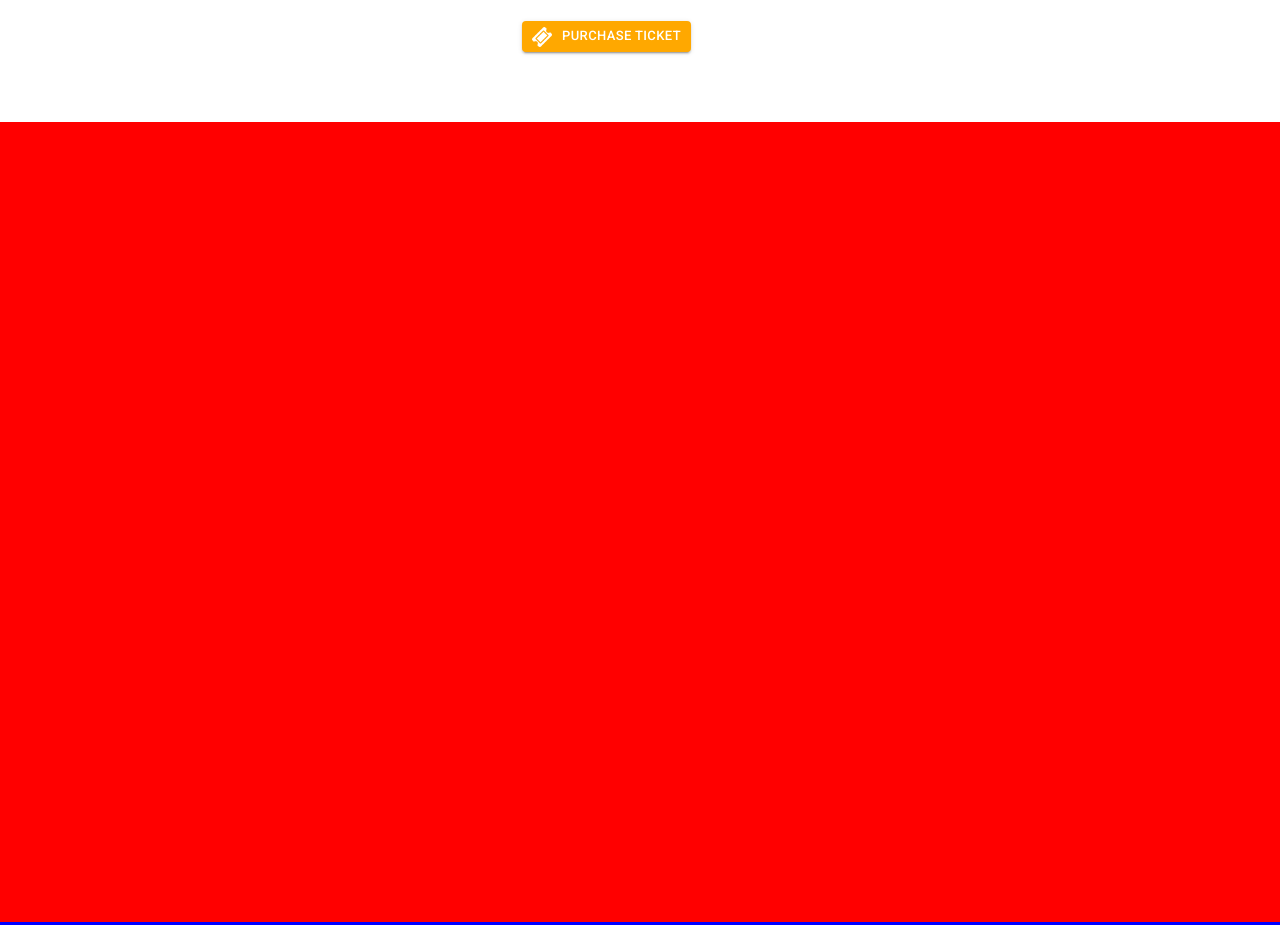
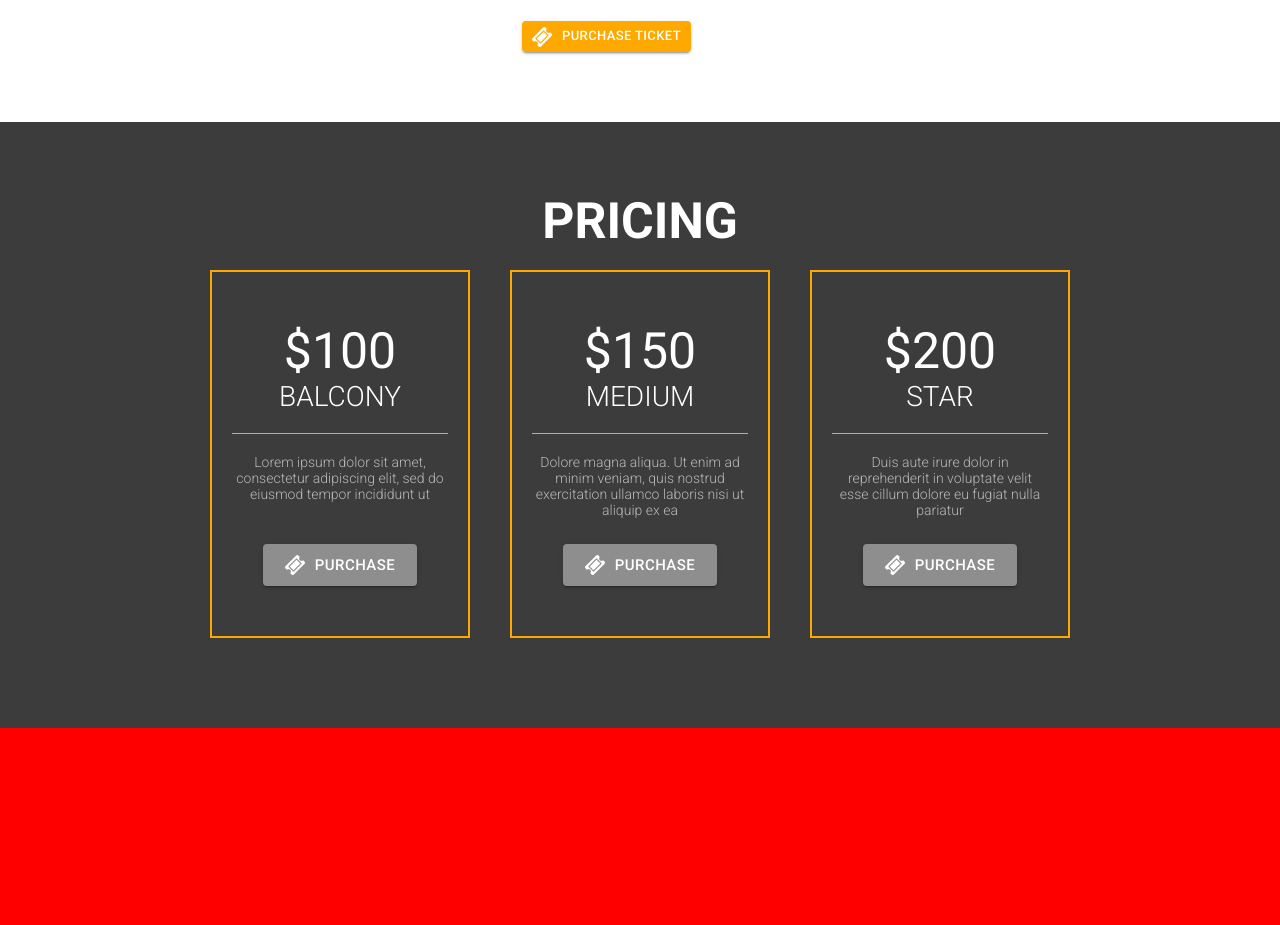
Before and after one commit to nehaniks/the_venue, a React (Create React App) app: page / in a window 1280 px wide. Shown: the part 2046-2971 px from the top of the page. Built offline with nearby package versions, Linux system fonts and the light colour scheme.

Commit message:
Added Pricing

```diff
--- a/src/App.js
+++ b/src/App.js
@@ -6,6 +6,7 @@
 import Featured from "./components/featured";
 import VenueInfo from "./components/venueInfo";
 import Highlights from "./components/highlights";
+import Pricing from "./components/pricing";
 
 const App = () => {
   return (
@@ -16,6 +17,7 @@
       </>
       <VenueInfo />
       <Highlights />
+      <Pricing />
       <div style={{ backgroundColor: "red", height: "800px" }}></div>
       <div style={{ backgroundColor: "blue", height: "800px" }}></div>
       <div style={{ backgroundColor: "green", height: "800px" }}></div>
--- /dev/null
+++ b/src/components/pricing/index.js
@@ -0,0 +1,48 @@
+import React from "react";
+import MyButton from "../utils/MyButton";
+import { Zoom } from "react-awesome-reveal";
+
+const Pricing = () => {
+  const priceState = {
+    price: [100, 150, 200],
+    position: ["Balcony", "Medium", "Star"],
+    desc: [
+      "Lorem ipsum dolor sit amet, consectetur adipiscing elit, sed do eiusmod tempor incididunt ut",
+      "Dolore magna aliqua. Ut enim ad minim veniam, quis nostrud exercitation ullamco laboris nisi ut aliquip ex ea",
+      "Duis aute irure dolor in reprehenderit in voluptate velit esse cillum dolore eu fugiat nulla pariatur",
+    ],
+    linkto: ["http://google.com", "http://google.com", "http://google.com"],
+    delay: [500, 0, 500],
+  };
+
+  const showBoxes = () =>
+    priceState.price.map((box, i) => (
+      <Zoom key={i} className="pricing_item" delay={priceState.delay[i]}>
+        <div className="pricing_inner_wrapper">
+          <div className="pricing_title">
+            <span>${priceState.price[i]}</span>
+            <span>{priceState.position[i]}</span>
+          </div>
+          <div className="pricing_description">{priceState.desc[i]}</div>
+          <div className="pricing_buttons">
+            <MyButton
+              text="Purchase"
+              link={priceState.linkto[i]}
+              iconTicket={true}
+            />
+          </div>
+        </div>
+      </Zoom>
+    ));
+
+  return (
+    <div className="bck_black">
+      <div className="center_wrapper pricing_section">
+        <h2>Pricing</h2>
+        <div className="pricing_wrapper">{showBoxes()}</div>
+      </div>
+    </div>
+  );
+};
+
+export default Pricing;
```
